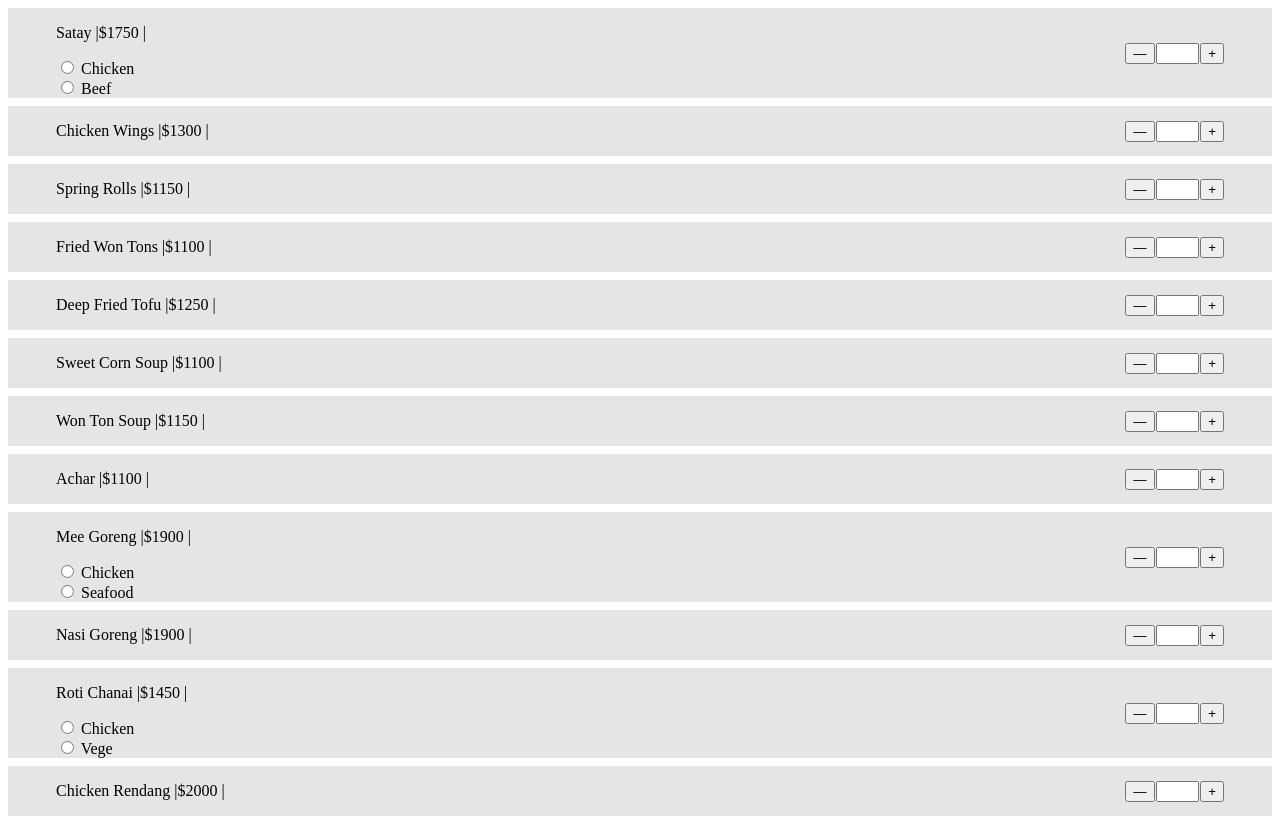
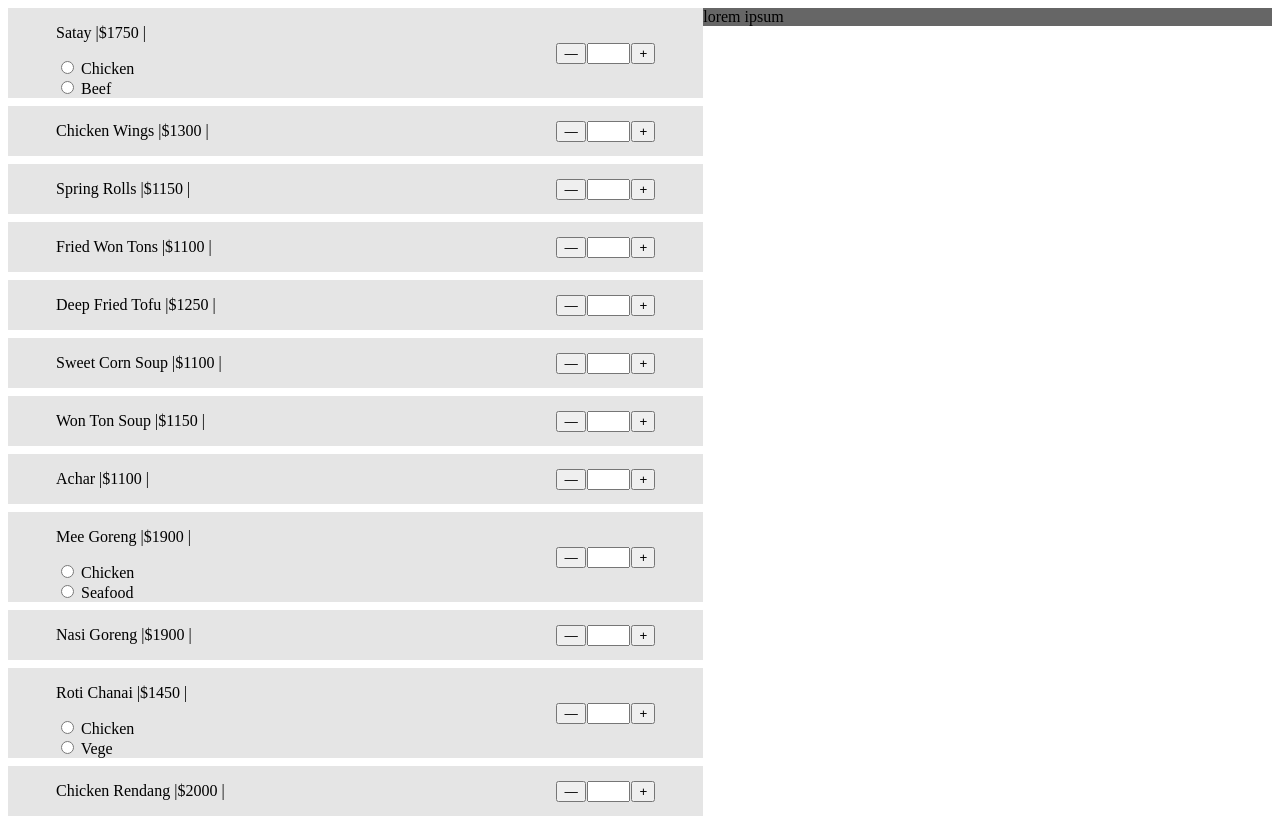
Before and after one commit to ktandun/kkmalaysia, a Vue app: page / in a window 1280 px wide. Shown: the top 818 px of the page. Built offline with nearby package versions, Linux system fonts and the light colour scheme; the HTML template or start-up script is replaced by a standard one.

Commit message:
chore: create price view

```diff
--- a/src/App.vue
+++ b/src/App.vue
@@ -1,9 +1,25 @@
 <script setup lang="ts">
 import MenuList from './components/MenuList.vue'
+import PriceCalculator from './components/PriceCalculator.vue';
 </script>
 
 <template>
-  <MenuList></MenuList>
+  <div class="app-main">
+    <MenuList></MenuList>
+    <PriceCalculator></PriceCalculator>
+  </div>
 </template>
 
-<style scoped></style>
+<style scoped>
+.app-main {
+  display: flex;
+}
+
+.app-main > :first-child {
+  flex-basis: 55%;
+}
+
+.app-main > :last-child {
+  flex-basis: 45%;
+}
+</style>
--- /dev/null
+++ b/src/components/PriceCalculator.vue
@@ -0,0 +1,15 @@
+<script setup lang="ts">
+</script>
+
+<template>
+  <div class="price-box">
+    lorem ipsum
+  </div>
+</template>
+
+<style scoped>
+.price-box {
+    width: 100%;
+    height: 100%;
+    background-color: rgba(0, 0, 0, 0.6); /* semi-transparent black */}
+</style>
```
